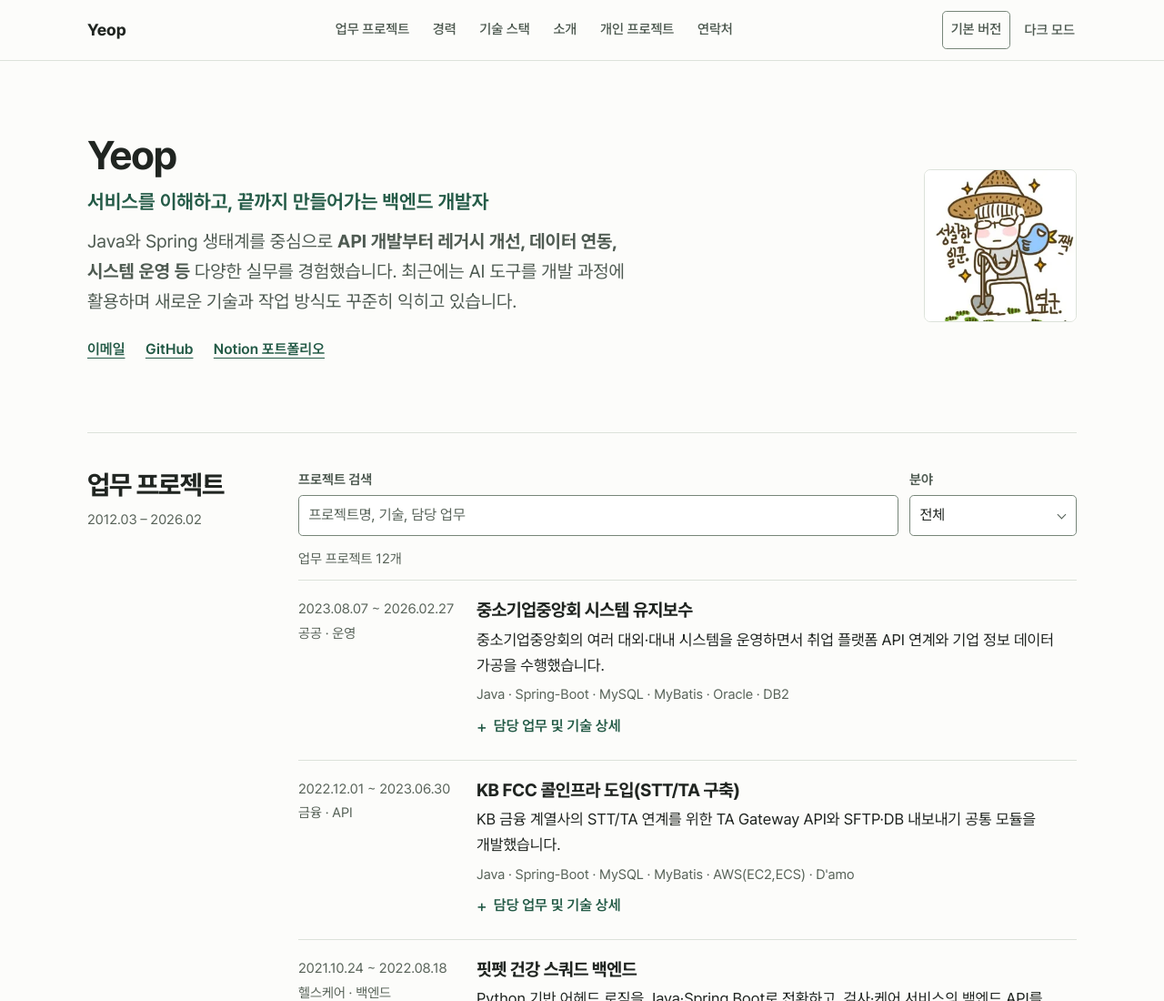
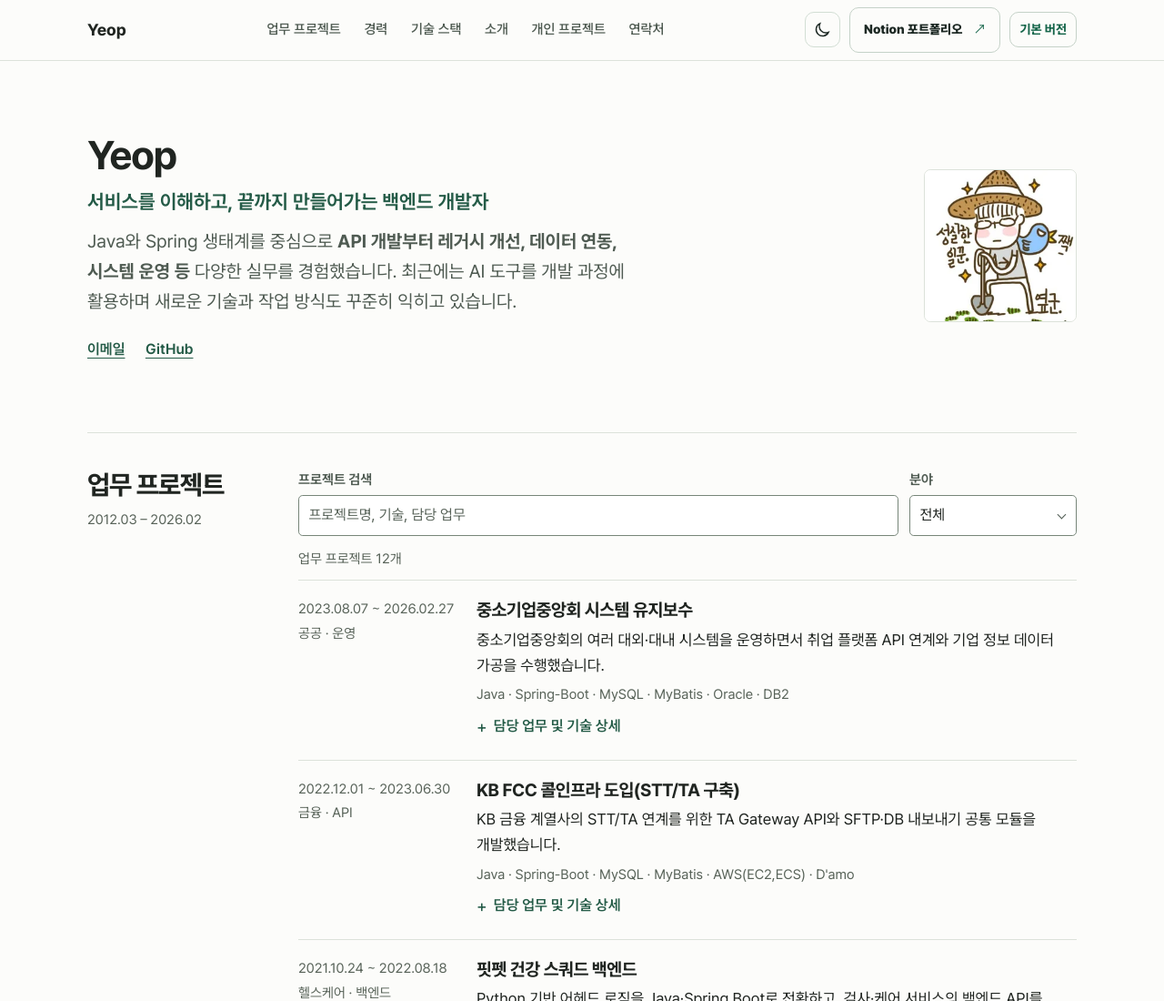
Before and after one commit to seirian/seirian.github.io, a website: page site/simple/index.html in a window 1280 px wide. Shown: the top 1100 px of the page at 91% size. Drawn offline with Linux system fonts and the light colour scheme.

Commit message:
Match simplified portfolio header controls to the main view

```diff
--- a/site/assets/simple.css
+++ b/site/assets/simple.css
@@ -100,11 +100,7 @@ a:hover { text-decoration-thickness: 2px; }
   gap: .25rem clamp(.65rem, 2.4vw, 1.6rem);
 }
 
-.header-actions { display: flex; align-items: center; gap: .85rem; }
-
-.header-inner nav a,
-.header-actions a,
-.theme-toggle {
+.header-inner nav a {
   display: inline-flex;
   align-items: center;
   min-height: 2.625rem;
@@ -115,23 +111,65 @@ a:hover { text-decoration-thickness: 2px; }
   white-space: nowrap;
 }
 
-.view-switch {
-  padding: 0 .55rem;
-  border: 1px solid var(--field-border);
-  border-radius: .3rem;
+.header-inner nav a:hover { color: var(--link); text-decoration: underline; }
+
+.header-actions {
+  --control-ink: light-dark(#1d2924, #edf4ed);
+  --control-border: light-dark(#d2ded4, #40574a);
+  --control-border-strong: light-dark(#c5d2c8, #44604e);
+  --control-accent: light-dark(#17664b, #c3f0bd);
+  --control-hover: light-dark(#f0f3ee, #202e27);
+  display: flex;
+  align-items: center;
+  flex-shrink: 0;
+  gap: 10px;
 }
-.view-switch:hover { color: var(--link); background: var(--active); }
 
-.header-inner nav a:hover,
-.theme-toggle:hover { color: var(--link); text-decoration: underline; }
+.header-actions :is(a, button) {
+  border: 1px solid var(--control-border-strong);
+  border-radius: 10px;
+  color: var(--control-ink);
+  text-decoration: none;
+  white-space: nowrap;
+  line-height: 1.82;
+}
 
-.theme-toggle {
-  padding: 0 .125rem;
-  border: 0;
+.header-actions :is(a, button):hover { background: var(--control-hover); }
+
+.header-actions .icon-button {
+  display: grid;
+  place-items: center;
+  width: 39px;
+  height: 39px;
+  border-color: var(--control-border);
   background: none;
   cursor: pointer;
-  font-family: inherit;
 }
+
+.header-actions .icon-button:hover { border-color: var(--control-border-strong); }
+.icon-button svg { display: block; width: 19px; height: 19px; }
+.icon-button .theme-sun { display: none; }
+.icon-button[data-theme="dark"] .theme-sun { display: block; }
+.icon-button[data-theme="dark"] .theme-moon { display: none; }
+
+.top-document {
+  padding: 11px 15px;
+  font-size: .875rem;
+  font-weight: 850;
+}
+.top-document span { color: var(--control-accent); margin-left: 9px; }
+
+.header-actions .view-switch {
+  display: inline-flex;
+  align-items: center;
+  min-height: 39px;
+  padding: 0 10px;
+  color: var(--control-accent);
+  font-size: .875rem;
+  font-weight: 750;
+}
+
+.intro-notion { display: none; }
 
 .intro {
   display: grid;
@@ -388,6 +426,11 @@ a:hover { text-decoration-thickness: 2px; }
   .project-row { grid-template-columns: minmax(0, 8.6rem) minmax(0, 1fr); gap: .8rem; }
 }
 
+@media (max-width: 870px) {
+  .top-document { display: none; }
+  .intro-notion { display: list-item; }
+}
+
 @media (max-width: 44rem) {
   .site-header { position: static; }
   :where(section, article, main)[id] { scroll-margin-top: 1rem; }
--- a/site/assets/simple.js
+++ b/site/assets/simple.js
@@ -18,15 +18,17 @@ function darkModeIsOn() {
   return page.dataset.theme ? page.dataset.theme === "dark" : systemTheme.matches;
 }
 
-function labelThemeToggle() {
-  const nextTheme = darkModeIsOn() ? "라이트 모드" : "다크 모드";
-  themeToggle.textContent = nextTheme;
-  themeToggle.setAttribute("aria-label", nextTheme + "로 전환");
+function updateThemeToggle() {
+  const dark = darkModeIsOn();
+  const label = dark ? "라이트 모드로 전환" : "다크 모드로 전환";
+  themeToggle.dataset.theme = dark ? "dark" : "light";
+  themeToggle.title = label;
+  themeToggle.setAttribute("aria-label", label);
 }
 
-labelThemeToggle();
+updateThemeToggle();
 themeToggle.hidden = false;
-systemTheme.addEventListener("change", labelThemeToggle);
+systemTheme.addEventListener("change", updateThemeToggle);
 
 themeToggle.addEventListener("click", () => {
   page.dataset.theme = darkModeIsOn() ? "light" : "dark";
@@ -35,7 +37,7 @@ themeToggle.addEventListener("click", () => {
   } catch {
     // The theme still applies until the page is closed.
   }
-  labelThemeToggle();
+  updateThemeToggle();
 });
 
 const search = document.getElementById("project-search");
--- a/site/simple/index.html
+++ b/site/simple/index.html
@@ -41,8 +41,9 @@
       <a href="#contact">연락처</a>
       </nav>
       <div class="header-actions">
+        <button class="icon-button" id="theme-toggle" type="button" hidden title="테마 전환" aria-label="다크 모드로 전환"><svg class="theme-sun" viewBox="0 0 24 24" fill="none" stroke="currentColor" stroke-width="1.8" aria-hidden="true"><circle cx="12" cy="12" r="4"/><path d="M12 2v2m0 16v2M4.93 4.93l1.42 1.42m11.3 11.3 1.42 1.42M2 12h2m16 0h2M4.93 19.07l1.42-1.42m11.3-11.3 1.42-1.42"/></svg><svg class="theme-moon" viewBox="0 0 24 24" fill="none" stroke="currentColor" stroke-width="1.8" aria-hidden="true"><path d="M20.3 15.6A9 9 0 0 1 8.4 3.7 9 9 0 1 0 20.3 15.6Z"/></svg></button>
+        <a class="top-document" href="https://yeops.notion.site/Portfolio-a13980c2a70b4f1f9e32e2f1b80fc193" target="_blank" rel="noopener noreferrer">Notion 포트폴리오 <span aria-hidden="true">↗</span></a>
         <a class="view-switch" href="/">기본 버전</a>
-        <button type="button" id="theme-toggle" class="theme-toggle" hidden>다크 모드</button>
       </div>
     </div>
   </header>
@@ -56,7 +57,7 @@
         <ul class="intro-links">
           <li><a href="mailto:sengyb@daum.net">이메일</a></li>
           <li><a href="https://github.com/seirian" target="_blank" rel="noopener noreferrer">GitHub</a></li>
-          <li><a href="https://yeops.notion.site/Portfolio-a13980c2a70b4f1f9e32e2f1b80fc193" target="_blank" rel="noopener noreferrer">Notion 포트폴리오</a></li>
+          <li class="intro-notion"><a href="https://yeops.notion.site/Portfolio-a13980c2a70b4f1f9e32e2f1b80fc193" target="_blank" rel="noopener noreferrer">Notion 포트폴리오</a></li>
         </ul>
       </div>
       <img class="portrait" src="../assets/avatar-yeop.webp" alt="밀짚모자를 쓴 Yeop" width="256" height="256" fetchpriority="high">
```
